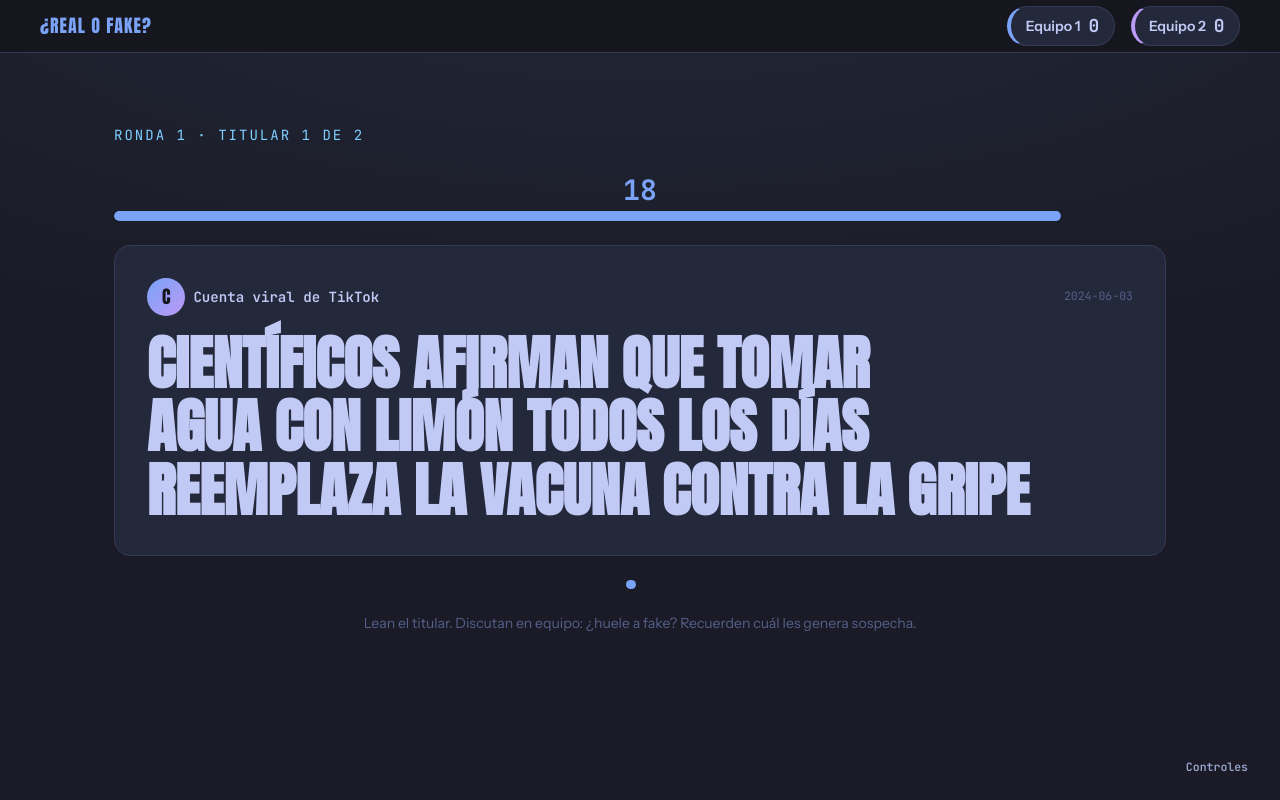
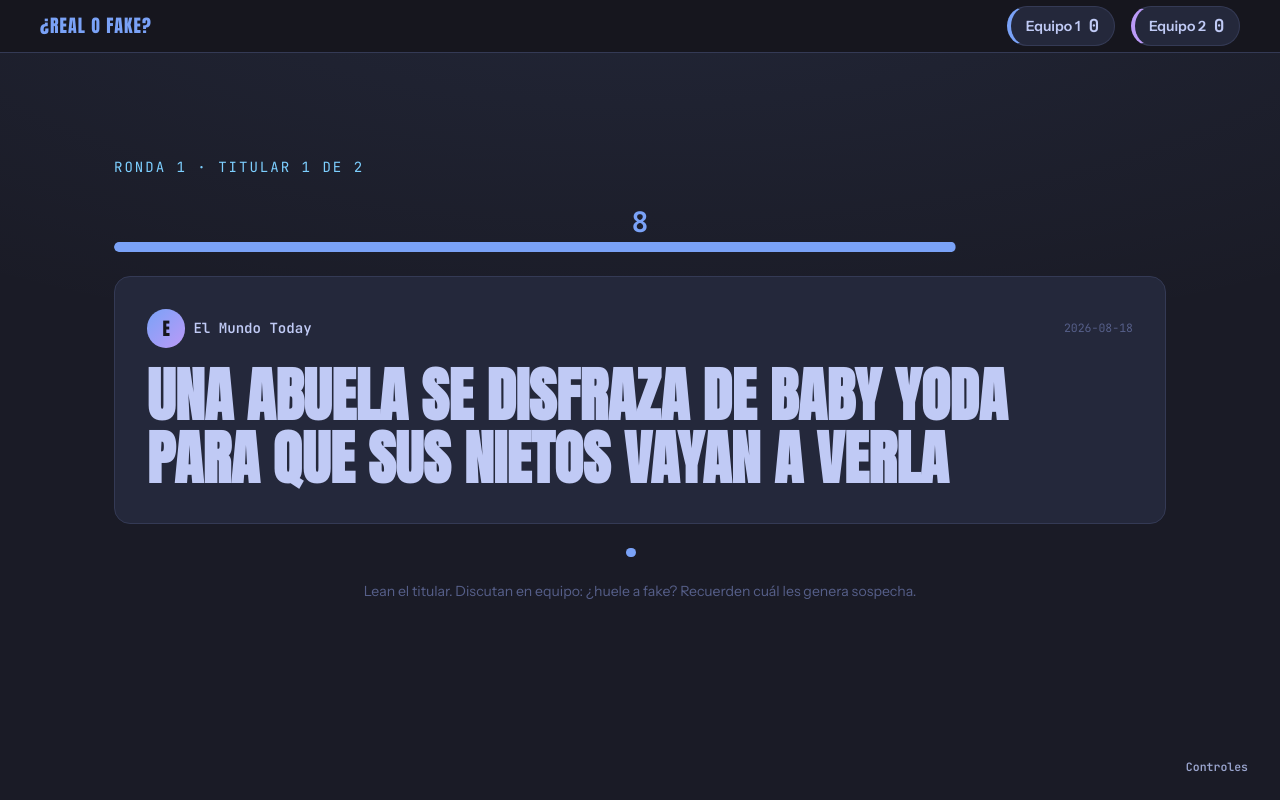
Before and after one commit to TomyVarasOviedo/medios-juego, a React (Vite) app: page / in a window 1280 px wide. Both pictures are taken after a click on the button "Comenzar juego". Built offline with nearby package versions, Linux system fonts and the light colour scheme.

Commit message:
add: Noticias definitivas y baja del contador

```diff
--- a/src/components/Temporizador.jsx
+++ b/src/components/Temporizador.jsx
@@ -16,7 +16,7 @@ export default function Temporizador({ segundosTotales, alFinalizar, onUrgencia
     return () => clearTimeout(id);
   }, [restante, alFinalizar]);
 
-  const urgente = restante <= 5;
+  const urgente = restante <= 3;
   const progreso = restante / segundosTotales;
 
   useEffect(()=>{
--- a/src/config.js
+++ b/src/config.js
@@ -1,4 +1,4 @@
-export const TIEMPO_POR_TITULAR_SEGUNDOS = 20;
+export const TIEMPO_POR_TITULAR_SEGUNDOS = 10;
 
 export const PUNTOS_POR_RONDA = { 1: 1, 2: 2, 3: 3 };
 
--- a/src/data/noticias.json
+++ b/src/data/noticias.json
@@ -11,27 +11,27 @@
       },
       {
         "id": "r1-02",
-        "titular": "Científicos afirman que tomar agua con limón todos los días reemplaza la vacuna contra la gripe",
-        "esFalso": true,
-        "explicacion": "Falso: no existe ningún estudio científico que lo respalde. Patrón clásico de desinformación en salud: promesa milagrosa + 'científicos' sin nombre ni institución.",
-        "fuente": "Cuenta viral de TikTok",
-        "fecha": "2024-06-03"
+        "titular": "Una enorme cantidad de personas adultas en EEUU cree que la leche de chocolate viene de las vacas marrones",
+        "esFalso": false,
+        "explicacion": "Verdadero: En verdad sea una encuesta por USDA y solo el 7% de los adultos estadounidenses cree que la leche de chocolate proviene de vacas marrones.",
+        "fuente": "Undeniably Dairy",
+        "fecha": "2017-03-01"
       },
       {
         "id": "r1-03",
-        "titular": "Un estudio de la UBA encontró que leer en papel mejora la comprensión lectora frente a leer en pantalla",
-        "esFalso": false,
-        "explicacion": "Verdadero: coincide con investigaciones publicadas sobre lectura profunda en soporte físico, con autores e institución citados.",
-        "fuente": "Universidad de Buenos Aires",
-        "fecha": "2023-11-15"
+        "titular": "Una abuela se disfraza de Baby Yoda para que sus nietos vayan a verla",
+        "esFalso": true,
+        "explicacion": "Falso: No existe el caso",
+        "fuente": "El Mundo Today",
+        "fecha": "2026-08-18"
       },
       {
         "id": "r1-04",
-        "titular": "La Unión Europea prohibirá el café a partir de julio por su impacto ambiental",
+        "titular": "El Servicio Secreto insta a Trump a no utilizar el Jet Pack de Qatar por motivos de seguridad",
         "esFalso": true,
-        "explicacion": "Falso: no existe ninguna normativa europea al respecto. Señales de alerta: urgencia ('a partir de julio'), ausencia de fuente oficial y tema cotidiano diseñado para compartir por indignación.",
-        "fuente": "Cuenta viral de TikTok",
-        "fecha": "2024-05-10"
+        "explicacion": "Falso: Es una noticia de broma",
+        "fuente": "The Onion",
+        "fecha": "2026-07-10"
       }
     ],
     "2": [
@@ -45,35 +45,35 @@
       },
       {
         "id": "r2-02",
-        "titular": "El gobierno lanzó una criptomoneda oficial que duplica tu dinero si cargás tus datos en 48 horas",
+        "titular": "Carrefour comienza a cobrar a sus clientes como multa por no devolverlo el carrito al establecimiento tras usarlo",
         "esFalso": true,
-        "explicacion": "Falso: esquema típico de estafa financiera viral. Señales de alerta: plazo límite artificial (urgencia), ganancia garantizada imposible y pedido de datos personales.",
-        "fuente": "Cuenta viral de TikTok",
-        "fecha": "2025-01-20"
+        "explicacion": "Falso: Es una noticia satírica inventada.",
+        "fuente": "Diario %DIA",
+        "fecha": "2026-06-11"
       },
       {
         "id": "r2-03",
-        "titular": "Científicos detectaron por primera vez un 'coro' de ondas gravitacionales que atraviesa toda la galaxia",
+        "titular": "Una biblioteca argentina registra un aumento de préstamos de libros después de que varios usuarios los descubrieran por vídeos de TikTok",
         "esFalso": false,
-        "explicacion": "Verdadero: los pulsares monitorizados por NANOGrav permitieron inferir este fondo de ondas gravitacionales; el resultado fue publicado en revistas científicas con acceso público.",
-        "fuente": "NANOGrav",
-        "fecha": "2023-06-28"
+        "explicacion": "Verdadero: Las redes sociales han impulsado el interés por determinados libros y han generado tendencias de lectura entre jóvenes argentinos.",
+        "fuente": "Clarín",
+        "fecha": "2026-06-14"
       },
       {
         "id": "r2-04",
-        "titular": "Estudio secreto filtrado confirma que el WiFi provoca insomnio irreversible",
+        "titular": "OpenAI ha incorporado una nueva función para ahorrar recursos cuando sus usuarios las usan como terapias de pareja",
         "esFalso": true,
-        "explicacion": "Falso: no hay evidencia científica que lo respalde. Señales de alerta: 'estudio secreto filtrado' es una fórmula para evitar verificación; nadie puede citar la fuente porque no existe.",
-        "fuente": "Cuenta viral de TikTok",
-        "fecha": "2024-08-14"
+        "explicacion": "Falso: Es una noticia satírica inventada para el juego.",
+        "fuente": "Linus Tech Tips (Youtuber)",
+        "fecha": "2026-07-27"
       },
       {
         "id": "r2-05",
-        "titular": "Una app desarrollada en Argentina que traduce lengua de señas en tiempo real ganó un premio internacional de innovación",
+        "titular": "Un hombre instala un spa de 28.000 libras para que su perro pueda relajarse después de sus paseos",
         "esFalso": false,
-        "explicacion": "Verdadero: proyectos argentinos de traducción automática de lengua de señas recibieron reconocimiento internacional y tienen cobertura periodística verificable.",
-        "fuente": "Agencia CyTA - Leloir",
-        "fecha": "2024-03-02"
+        "explicacion": "Verdadero: Un reportaje recoge el caso de personas que han llegado a gastar 28.000 libras en instalaciones de spa para sus perros.",
+        "fuente": "The Guardian",
+        "fecha": "2026-07-20"
       }
     ],
     "3": [
@@ -87,10 +87,10 @@
       },
       {
         "id": "r3-02",
-        "titular": "Los gobiernos firmaron anoche un acuerdo secreto para prohibir TikTok en todo el mundo",
+        "titular": "La municipalidad de Sapo quemado ha construido una estatua en honor a 'Ramchito' el gran payador de la sierra",
         "esFalso": true,
-        "explicacion": "Falso: no existe ningún acuerdo multilateral así. Señales de alerta: anonimato total ('gobiernos', sin cuáles), inmediatez ('anoche') y conspiración sin documentos.",
-        "fuente": "Cuenta viral de TikTok",
+        "explicacion": "Falso: Es una noticia de broma",
+        "fuente": "Diario El viento correntino del oeste",
         "fecha": "2025-02-11"
       },
       {
@@ -103,43 +103,43 @@
       },
       {
         "id": "r3-04",
-        "titular": "Un experimento viral demuestra que los auriculares bluetooth cocinan tu cerebro como un huevo",
+        "titular": "Un cura de la localidad de Londrés (Salta) ha sido acusado de colocar internet en la parroquia para el diesmo por transferencia",
         "esFalso": true,
-        "explicacion": "Falso: la potencia de emisión bluetooth es miles de veces menor que la necesaria para generar calor tisular. El 'experimento' era una obra de teatro satírica mal citada. Señal de alerta: analogía impactante sin medición real.",
-        "fuente": "Cuenta viral de TikTok",
+        "explicacion": "Falso: Es una noticia de broma",
+        "fuente": "Maria Soledad (Facebook)",
         "fecha": "2024-09-30"
       },
       {
         "id": "r3-05",
-        "titular": "Un hombre despertó durante su propio velatorio en Córdoba y el hospital se negó a dar explicaciones",
+        "titular": "Vecinos del Las Toninas crean un grupo de WhatsApp para avisar cuando hay un lugar libre para estacionar cuando es temporada alta",
         "esFalso": true,
-        "explicacion": "Falso: el caso original ocurrió en otro país, fue distinto a lo contado y resurgió reciclado con lugar cambiado. Patrón típico: noticia real descontextualizada y 'localizada' para que suene cercana.",
-        "fuente": "Cuenta viral de TikTok",
-        "fecha": "2024-07-19"
+        "explicacion": "Falso: Es una noticia humorística inventada.",
+        "fuente": "Diario Opion La Costa (Facebook)",
+        "fecha": "2013-08-19"
       },
       {
         "id": "r3-06",
-        "titular": "La OMS incluyó formalmente la 'adicción al scroll' en su manual de enfermedades mentales",
+        "titular": "Un criador de ovejas de Azul asegura que una de sus ovejas aprendió a reconocer el sonido de la camioneta que trae alimento",
         "esFalso": true,
-        "explicacion": "Falso: la OMS reconoció el 'trastorno por videojuegos' en el CIE-11, pero no existe la categoría 'adicción al scroll'. Señal de alerta: mezcla un dato real parcial con una afirmación inventada.",
-        "fuente": "Cuenta viral de TikTok",
-        "fecha": "2025-01-08"
+        "explicacion": "Falso: Es una noticia humorística inventada, aunque el comportamiento descrito resulta plausible.",
+        "fuente": "La Nación Campo",
+        "fecha": "2026-06-14"
       },
       {
         "id": "r3-07",
-        "titular": "Investigadores lograron que parálisis facial leve recuperara movilidad gracias a implantes neuronales en ensayo clínico",
+        "titular": "Unos delicuentes se fugaron la comisaría de Santa Teresita aprovechando el partido de Argentina en el Mundial",
         "esFalso": false,
-        "explicacion": "Verdadero: hay ensayos clínicos publicados sobre interfaces cerebrales aplicadas a recuperación motora y facial, con resultados revisados por pares.",
-        "fuente": "Nature Medicine",
-        "fecha": "2024-02-12"
+        "explicacion": "Verdadero: Lamentablemente",
+        "fuente": "Radio Popular San Luis",
+        "fecha": "2026-06-18"
       },
       {
         "id": "r3-08",
-        "titular": "Bióloga confirma en video viral que las antenas 5G son responsables de la mortandad de abejas",
+        "titular": "Un almacén de General Rodríguez incorpora una segunda heladera después de que los clientes confundieran durante años las bebidas frías con las que estaban a temperatura ambiente",
         "esFalso": true,
-        "explicacion": "Falso: la caída de colmenas tiene causas documentadas (parásitos, pesticidas, cambio climático). Señal de alerta: apelar a una autoridad vaga ('bióloga', sin nombre) frente a consenso científico amplio.",
-        "fuente": "Cuenta viral de TikTok",
-        "fecha": "2024-04-27"
+        "explicacion": "Falso: Es una noticia humorística inventada.",
+        "fuente": "El zanjon de General Rodríguez",
+        "fecha": "2026-07-11"
       }
     ],
     "desempate": [
```
